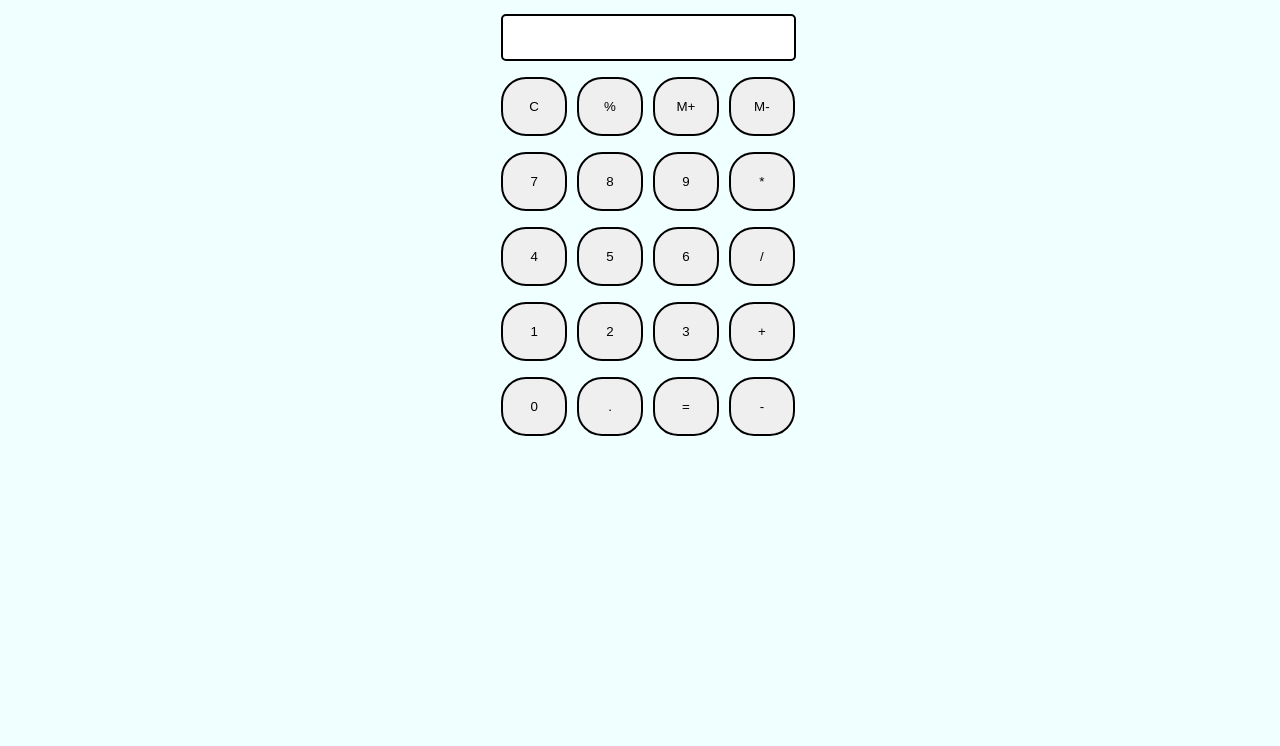
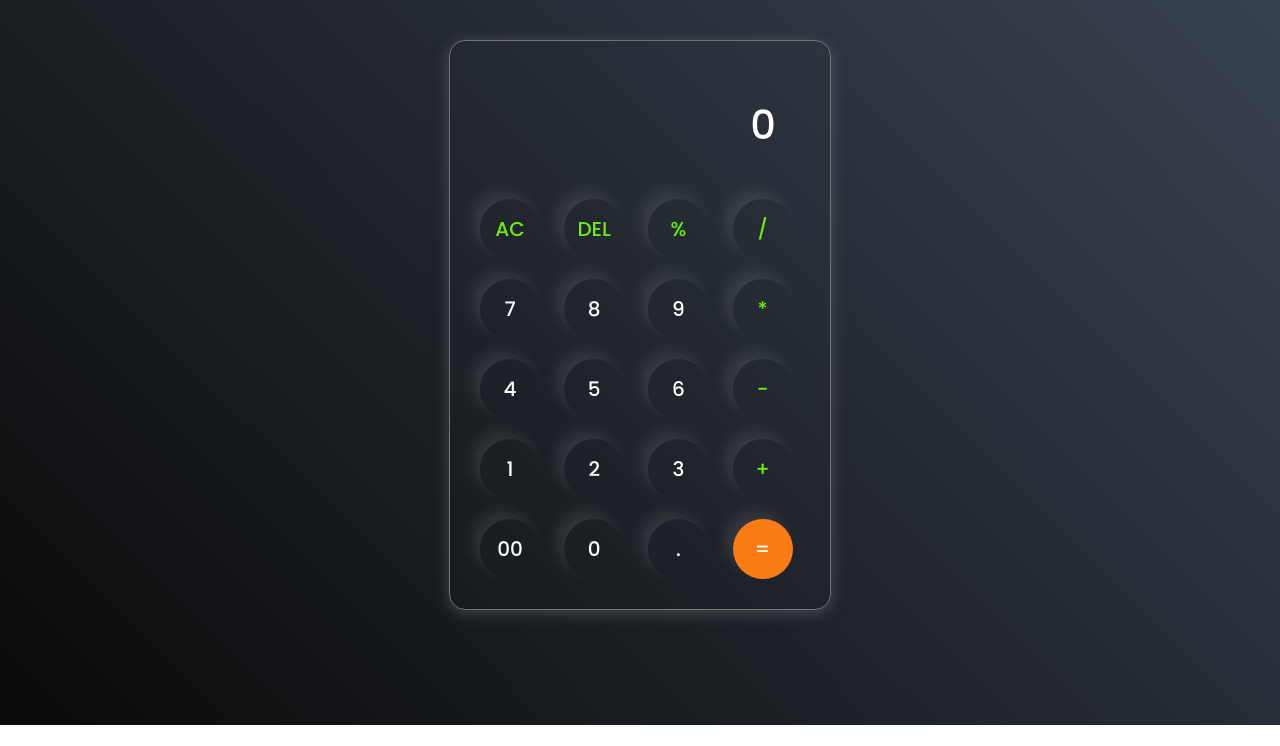
Before and after one commit to KunalShrivastava08/JS-Mini-Projects, a plain HTML site: page Calculator/index.html in a window 1280 px wide. Shown: the part 75-821 px from the top of the page. After the commit the page ends 800 px from the top, so only its background shows below. Drawn offline with Linux system fonts and the light colour scheme.

Commit message:
Updated in Calculator

```diff
--- a/Calculator/index.html
+++ b/Calculator/index.html
@@ -1,51 +1,50 @@
 <!DOCTYPE html>
-<html>
-
+<html lang="en">
   <head>
-  <meta charset="utf-8">
-  <meta name="viewport" content="width=device-width">
-  <title>Calculate me! - A calculator made my me</title>
-  <link href="style.css" rel="stylesheet" type="text/css" />
+    <meta charset="UTF-8" />
+    <meta http-equiv="X-UA-Compatible" content="IE=edge" />
+    <meta name="viewport" content="width=device-width, initial-scale=1.0" />
+    <link rel="stylesheet" href="style.css" />
+    <title>Calculator</title>
   </head>
-
   <body>
-  <h1 class="text-center">Welcome to Calculate me!</h1>
     <div class="container">
-    <div class="row">
-      <input class="input" type="text"/>
+      <div class="calculator">
+        <input type="text" id="inputBox" placeholder="0" />
+        <div>
+          <button class="button operator">AC</button>
+          <button class="button operator">DEL</button>
+          <button class="button operator">%</button>
+          <button class="button operator">/</button>
         </div>
-    <div class="row">
-      <button class="button">C</button>
-      <button class="button">%</button>
-      <button class="button">M+</button>
-      <button class="button">M-</button>
-    </div>
-    <div class="row">
+        <div>
           <button class="button">7</button>
           <button class="button">8</button>
           <button class="button">9</button>
-      <button class="button">*</button>
+          <button class="button operator">*</button>
         </div>
-    <div class="row">
+        <div>
           <button class="button">4</button>
           <button class="button">5</button>
           <button class="button">6</button>
-      <button class="button">/</button>
+          <button class="button operator">-</button>
         </div>
-    <div class="row">
+        <div>
           <button class="button">1</button>
           <button class="button">2</button>
           <button class="button">3</button>
-      <button class="button">+</button>
+          <button class="button operator">+</button>
         </div>
-    <div class="row">
+
+        <div>
+          <button class="button">00</button>
           <button class="button">0</button>
           <button class="button">.</button>
-      <button class="button">=</button>
-      <button class="button">-</button>
+          <button class="button equalBtn">=</button>
         </div>
       </div>
+    </div>
+
     <script src="script.js"></script>
   </body>
-
 </html>
--- a/Calculator/script.js
+++ b/Calculator/script.js
@@ -1,20 +1,27 @@
-// Todo: Make M+ M- and MC functional
+let input = document.getElementById('inputBox');
+let buttons = document.querySelectorAll('button');
+
 let string = "";
-let buttons = document.querySelectorAll('.button');
-Array.from(buttons).forEach((button)=>{
-  button.addEventListener('click', (e)=>{
+let arr = Array.from(buttons);
+arr.forEach(button => {
+    button.addEventListener('click', (e) =>{
         if(e.target.innerHTML == '='){
             string = eval(string);
-      document.querySelector('input').value = string;
+            input.value = string;
         }
-    else if(e.target.innerHTML == 'C'){
-      string = ""
-      document.querySelector('input').value = string;
+
+        else if(e.target.innerHTML == 'AC'){
+            string = "";
+            input.value = string;
+        }
+        else if(e.target.innerHTML == 'DEL'){
+            string = string.substring(0, string.length-1);
+            input.value = string;
         }
         else{
-    console.log(e.target)
-    string = string + e.target.innerHTML;
-    document.querySelector('input').value = string;
+            string += e.target.innerHTML;
+            input.value = string;
         }
+
     })
 })
--- a/Calculator/style.css
+++ b/Calculator/style.css
@@ -1,56 +1,64 @@
-@import url('https://fonts.googleapis.com/css2?family=Roboto:wght@300&family=Ubuntu:wght@300&display=swap');
-html, body {
-  height: 100%;
-  width: 100%;
-  font-family: 'Roboto', sans-serif;
-  background-color: azure;
-}
-.container{
-    display : flex;
-    flex-direction: column;
-    align-items: center;
+@import url('https://fonts.googleapis.com/css2?family=Poppins:wght@500&display=swap');
+
+*{
+    margin: 0;
+    padding: 0;
+    box-sizing: border-box;
+    font-family: 'Poppins', sans-serif;
 }
 
-.button{
-  width: 66px;
-  padding: 20px;
-  margin: 0 3px;
-  border: 2px solid black;
-  border-radius: 25px;
-  cursor: pointer;
+body{
+    width: 100%;
+    height: 100vh;
+    display: flex;
+    justify-content: center;
+    align-items: center;
+    background: linear-gradient(45deg, #0a0a0a, #3a4452);
 }
 
-.row{
-  margin: 8px 0;
-}
-.row input{
-  width: 291px;
-  font-size: 20px;
-    margin: 0;
-    padding: 10px 0px;
-    border: 2px solid black;
-    border-radius: 5px;
+.calculator{
+    border: 1px solid #717377;
+    padding: 20px;
+    border-radius: 16px;
+    background: transparent;
+    box-shadow: 0px 3px 15px rgba(113, 115, 119, 0.5);
+
 }
 
-.text-center{
-    text-align: center;
-  }
+input{
+    width: 320px;
+    border: none;
+    padding: 24px;
+    margin: 10px;
+    background: transparent;
+    box-shadow: 0px 3px 15px rgbs(84, 84, 84, 0.1);
+    font-size: 40px;
+    text-align: right;
+    cursor: pointer;
+    color: #ffffff;
+}
 
-  .bg-red{
-    background: red;
-  }
+input::placeholder{
+    color: #ffffff;
+}
 
-  .mx-auto{
-    margin: auto;
-  }
+button{
+    border: none;
+    width: 60px;
+    height: 60px;
+    margin: 10px;
+    border-radius: 50%;
+    background: transparent;
+    color: #ffffff;
+    font-size: 20px;
+    box-shadow: -8px -8px 15px rgba(255, 255, 255, 0.1);
+    cursor: pointer;
+}
 
-  .flex{
-    display:flex;
-  }
-  .flex-col{
-    flex-direction: column;
-  }
+.equalBtn{
+    background-color: #fb7c14;
+}
 
-  .items-center{
-    align-items: center;
-  }
+.operator{
+    color: #6dee0a;
+}
```
Lines whose indentation alone changed are shown as unchanged.
